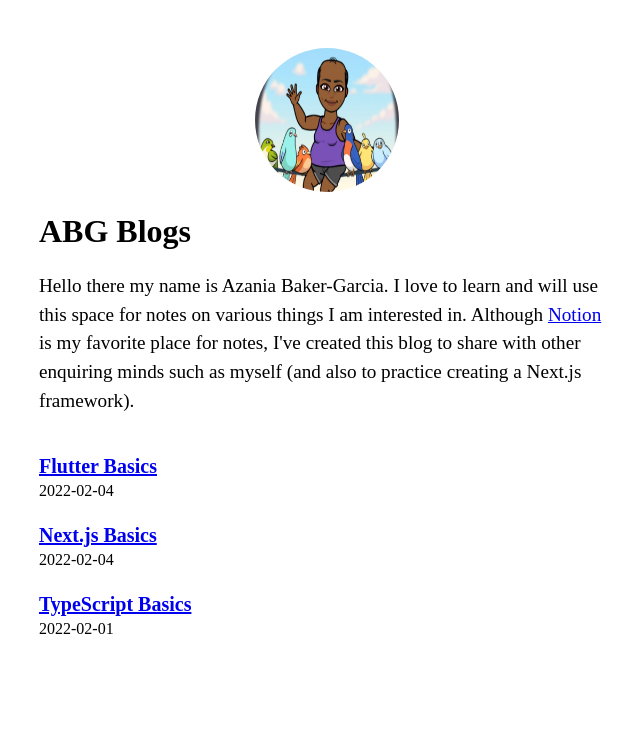
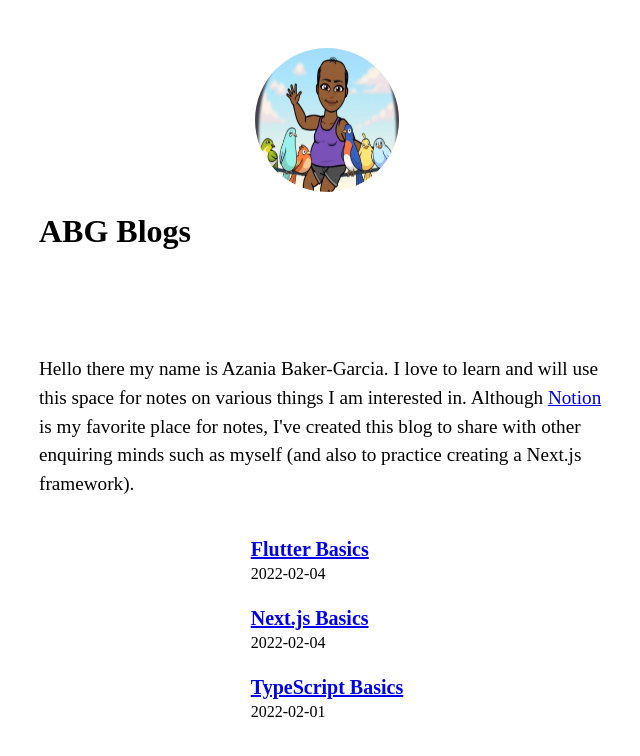
Before and after one commit to A-B-G/nextjs-blog, a Next.js app: page / in a window 1280 px wide. Shown: the top 756 px of the page, without its empty margins (313-953 px from the left). Built offline with nearby package versions, Linux system fonts and the light colour scheme.

Commit message:
added main style

```diff
--- a/styles/utils.module.css
+++ b/styles/utils.module.css
@@ -56,3 +56,13 @@
   .lightText {
     color: #666;
   }
+
+  .main {
+    min-height: 25vh;
+    padding: 4rem 0;
+    flex: 1;
+    display: flex;
+    flex-direction: column;
+    justify-content: center;
+    align-items: center;
+  }
```
